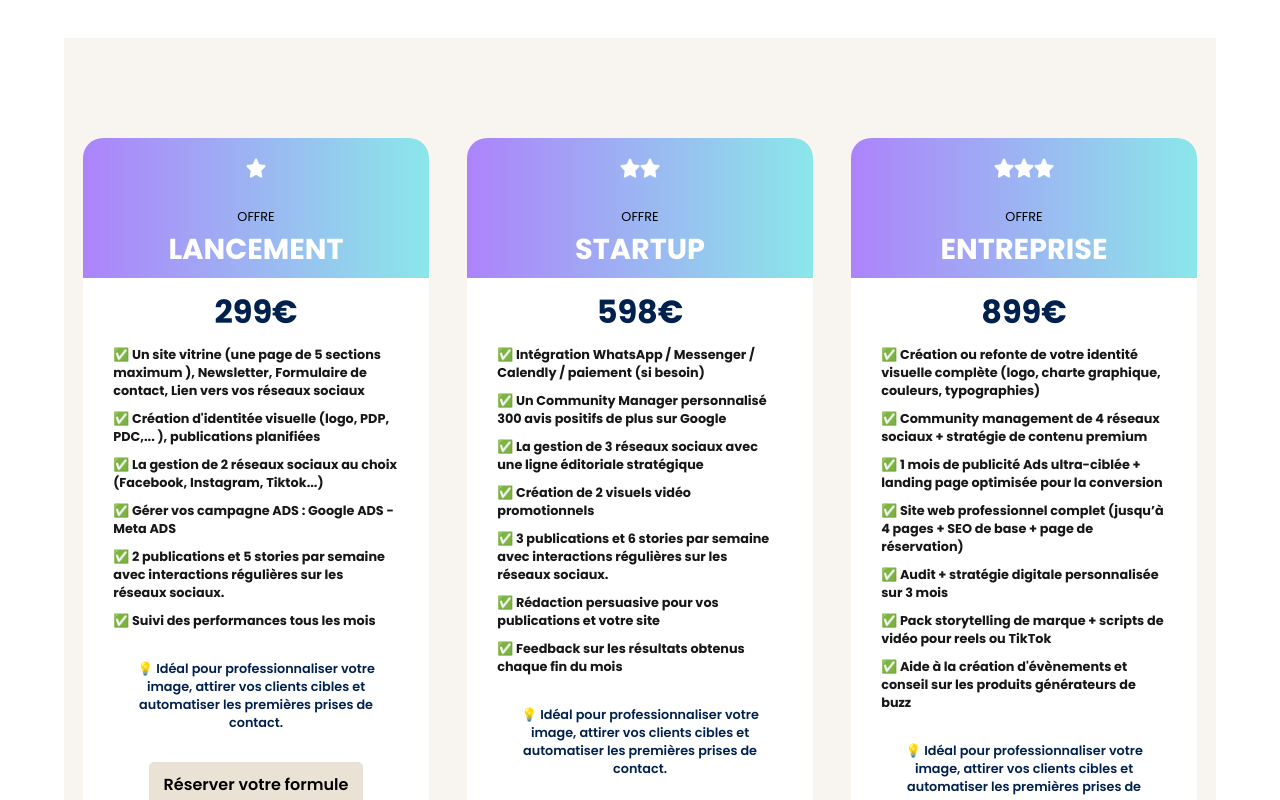
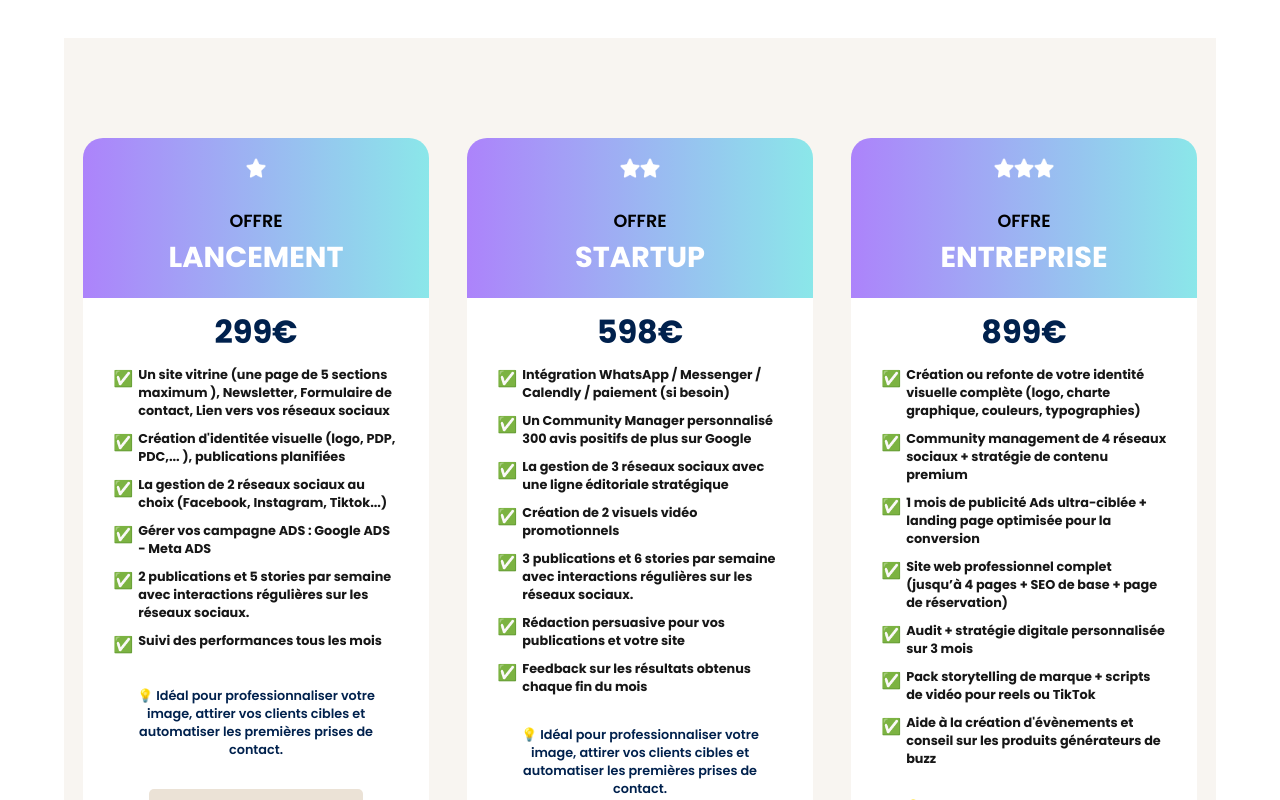
Before and after one commit to MarcRAMADISON/webillion, a Next.js app: page /components/offres in a window 1280 px wide. Shown: the part 400-1200 px from the top of the page. Built offline with nearby package versions, Linux system fonts and the light colour scheme.

Commit message:
fix ergonomie

```diff
--- a/src/app/components/offres/offres.module.css
+++ b/src/app/components/offres/offres.module.css
@@ -51,7 +51,7 @@
     place-self:center;
     position: relative;
     z-index: 1;
-    height:140px;
+    height:160px;
 
 }
 .bodyCard{
@@ -86,7 +86,7 @@
 .description{
     font-size: 0.8rem;
     font-weight: 700;
-    margin-top: 10px;
+    margin-left: 5px;
 }
 
 .price{
--- a/src/app/components/offres/page.jsx
+++ b/src/app/components/offres/page.jsx
@@ -117,16 +117,18 @@
                       );
                     })}
                   </div>
-                  <h3 className={styles.label}>Offre</h3>
+                  <h3 className={styles.label} style={{fontWeight:"600",fontSize:'1.1rem'}}>Offre</h3>
                   <h2 className={styles.offre}>{offre.offre}</h2>
                 </div>
                 <div className={styles.bodyCard}>
                   <h3 className={styles.price}>{offre.price}€</h3>
                   {offre.descriptions.map((description, index) => {
                     return (
-                      <h3 key={index} className={styles.description}>
-                        {description}
-                      </h3>
+                      <div style={{display:"flex",alignItems:"flex-start",marginTop: '10px'}}>✅
+                  <h3 key={index} className={styles.description}>
+                    {description}
+                  </h3>
+                  </div>
                     );
                   })}
                   <h3 className={styles.info}>
--- a/src/app/components/presentation/presentation.module.css
+++ b/src/app/components/presentation/presentation.module.css
@@ -85,7 +85,7 @@
     place-self: center;
     position: relative;
     z-index: 1;
-    height: 140px;
+    height: 160px;
     overflow-y: hidden;
 
 }
@@ -113,7 +113,7 @@
 
 .offre {
     color: #fff;
-    font-size: 1.8rem;
+    font-size: 1.5rem;
     font-weight: bold;
     text-transform: uppercase;
     margin-top: 2px;
@@ -122,14 +122,14 @@
 .description {
     font-size: 0.8rem;
     font-weight: 700;
-    margin-top: 10px;
+    margin-left:5px
 }
 
 .price {
     color: #00214d;
-    font-size: 2rem;
+    font-size: 1.5rem;
     place-self: center;
-    margin: auto
+    margin: 20px auto;
 }
 
 .info {
@@ -143,9 +143,9 @@
 .button {
     padding: 10px 15px;
     place-self: center;
-    color: #000;
+    color: #fff;
     font-weight: 600;
-    background-color: #ebe2d6;
+    background: linear-gradient(90deg, rgba(140, 82, 255, 1) 0%, rgba(92, 225, 230, 1) 100%);
     border-radius: 5px;
     cursor: pointer;
 }
@@ -267,4 +267,7 @@
     .bodyCard{
         margin-bottom: 100px;
     }
+    .inputField{
+        max-width: 100%;
+    }
 }
--- a/src/app/components/welcome/page.js
+++ b/src/app/components/welcome/page.js
@@ -39,7 +39,7 @@
           percutante
         </h2>
       </Animation>
-      <Animation className={styles.imageContainer} style={{height:"70vh"}} animation="fadeInUp">
+      <Animation className={styles.imageContainer} style={{height:"100vh",maxHeight:"920px"}} animation="fadeInUp">
         <Image
           src="/assets/person1.png"
           alt="person"
--- a/src/app/components/welcome/page.module.css
+++ b/src/app/components/welcome/page.module.css
@@ -71,7 +71,8 @@
 
 .imageContainer{
   width: auto;
-  height: 80vh;
+  height: 100vh;
+  max-height: 920px;
   position: relative;
   z-index:99
 }
--- a/src/app/utils.js
+++ b/src/app/utils.js
@@ -30,38 +30,38 @@
     offre: "Lancement",
     price: 299,
     descriptions: [
-      "✅ Un site vitrine (une page de 5 sections maximum ), Newsletter, Formulaire de contact, Lien vers vos réseaux sociaux",
-      "✅ Création d'identitée visuelle (logo, PDP, PDC,... ), publications planifiées",
-      "✅ La gestion de 2 réseaux sociaux au choix (Facebook, Instagram, Tiktok...)",
-      "✅ Gérer vos campagne ADS : Google ADS - Meta ADS",
-      "✅ 2 publications et 5 stories par semaine avec interactions régulières sur les réseaux sociaux.",
-      "✅ Suivi des performances tous les mois",
+      "Un site vitrine (une page de 5 sections maximum ), Newsletter, Formulaire de contact, Lien vers vos réseaux sociaux",
+      "Création d'identitée visuelle (logo, PDP, PDC,... ), publications planifiées",
+      "La gestion de 2 réseaux sociaux au choix (Facebook, Instagram, Tiktok...)",
+      "Gérer vos campagne ADS : Google ADS - Meta ADS",
+      "2 publications et 5 stories par semaine avec interactions régulières sur les réseaux sociaux.",
+      "Suivi des performances tous les mois",
     ],
   },
   {
     offre: "Startup",
     price: 598,
     descriptions: [
-      "✅ Intégration WhatsApp / Messenger / Calendly / paiement (si besoin)",
-      "✅ Un Community Manager personnalisé 300 avis positifs de plus sur Google",
-      "✅ La gestion de 3 réseaux sociaux avec une ligne éditoriale stratégique",
-      "✅ Création de 2 visuels vidéo promotionnels",
-      "✅ 3 publications et 6 stories par semaine avec interactions régulières sur les réseaux sociaux.",
-      "✅ Rédaction persuasive pour vos publications et votre site",
-      "✅ Feedback sur les résultats obtenus chaque fin du mois",
+      "Intégration WhatsApp / Messenger / Calendly / paiement (si besoin)",
+      "Un Community Manager personnalisé 300 avis positifs de plus sur Google",
+      "La gestion de 3 réseaux sociaux avec une ligne éditoriale stratégique",
+      "Création de 2 visuels vidéo promotionnels",
+      "3 publications et 6 stories par semaine avec interactions régulières sur les réseaux sociaux.",
+      "Rédaction persuasive pour vos publications et votre site",
+      "Feedback sur les résultats obtenus chaque fin du mois",
     ],
   },
   {
     offre: "Entreprise",
     price: 899,
     descriptions: [
-      "✅ Création ou refonte de votre identité visuelle complète (logo, charte graphique, couleurs, typographies)",
-      "✅ Community management de 4 réseaux sociaux + stratégie de contenu premium",
-      "✅ 1 mois de publicité Ads ultra-ciblée + landing page optimisée pour la conversion",
-      "✅ Site web professionnel complet (jusqu’à 4 pages + SEO de base + page de réservation)",
-      "✅ Audit + stratégie digitale personnalisée sur 3 mois",
-      "✅ Pack storytelling de marque + scripts de vidéo pour reels ou TikTok",
-      "✅ Aide à la création d'évènements et conseil sur les produits générateurs de buzz",
+      "Création ou refonte de votre identité visuelle complète (logo, charte graphique, couleurs, typographies)",
+      "Community management de 4 réseaux sociaux + stratégie de contenu premium",
+      "1 mois de publicité Ads ultra-ciblée + landing page optimisée pour la conversion",
+      "Site web professionnel complet (jusqu’à 4 pages + SEO de base + page de réservation)",
+      "Audit + stratégie digitale personnalisée sur 3 mois",
+      "Pack storytelling de marque + scripts de vidéo pour reels ou TikTok",
+      "Aide à la création d'évènements et conseil sur les produits générateurs de buzz",
     ],
   },
 ];
```
Also changed, not shown: src/app/components/presentation/page.jsx (+16 -14 lines).
